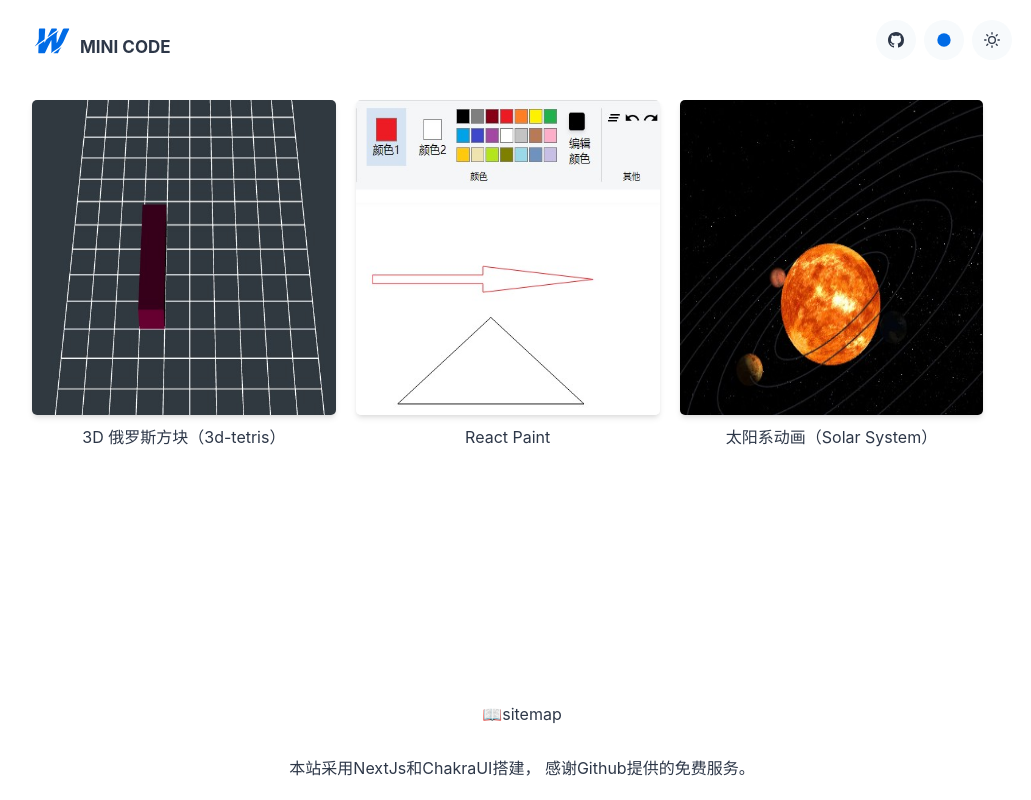
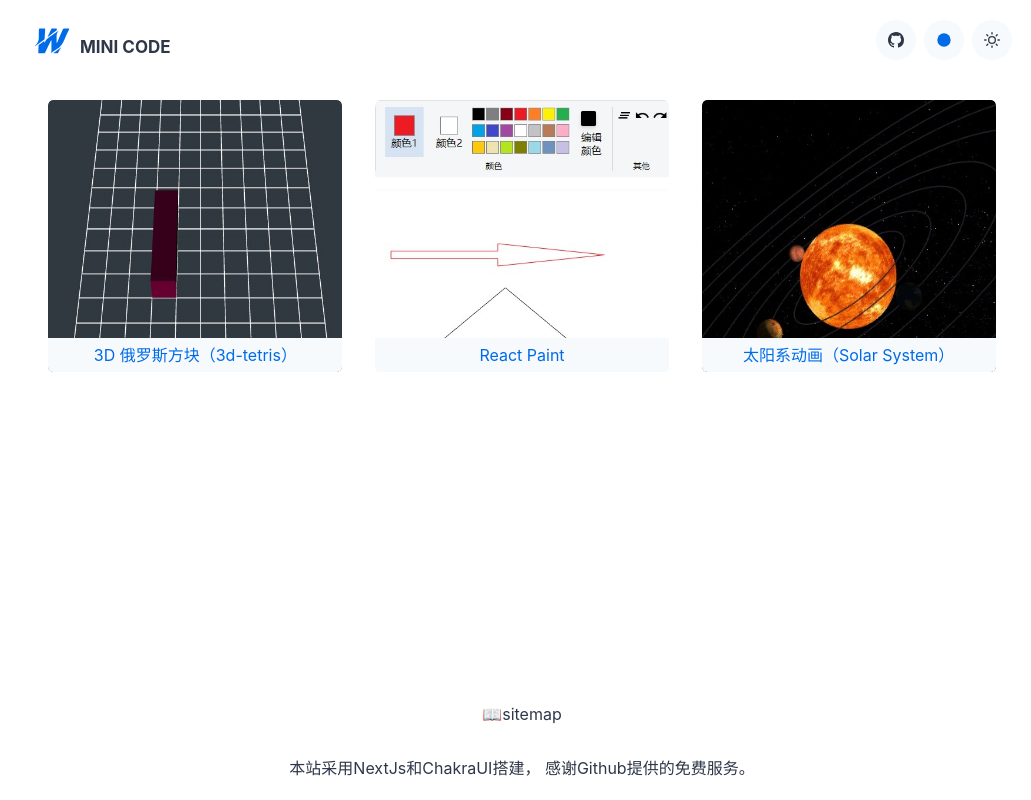
Before and after one commit to pengfeiw/minicode, a Next.js app: page / in a window 1280 px wide. Shown: the whole page, without its empty margins (118-1149 px from the left). Built offline with nearby package versions, Linux system fonts and the light colour scheme.

Commit message:
style: 优化主页样式

```diff
--- a/src/pages/index.tsx
+++ b/src/pages/index.tsx
@@ -1,18 +1,27 @@
-import {Flex, Grid, Box, Image, Text} from "@chakra-ui/react";
+import {Flex, Grid, Box, Image, Text, useColorModeValue} from "@chakra-ui/react";
 import Footer from "src/components/footer";
 import Header from "src/components/header";
 import {LayoutPage} from "../typing";
 import codes from "src/server/codes";
+import {useLinkColor} from "src/ui/theme";
 
 const Home: LayoutPage = () => {
 
+    const Textcolor = useLinkColor();
+
+    const backgroundColor = useColorModeValue("#f7fafc", "#3d4756");
+
     return (
         <Box>
-            <Grid wrap="wrap" gridRowGap="30px" gridColumnGap="20px" gridTemplateColumns={["repeat(1, 95%)", "repeat(2, 45%)", "repeat(3, 31%)"]}>
+            <Grid wrap="wrap" justifyContent="space-around" gridRowGap={5} gridTemplateColumns={["repeat(1, 95%)", "repeat(2, 45%)", "repeat(3,30%)"]}>
                 {
                     codes.map((code) => (
-                        <Box width="100%" key={code.url} position="relative" textAlign="center" >
+                        <Box width="100%" key={code.url} textAlign="center" borderRadius="5px" overflow="hidden">
+                            <Box position="relative" height="100%">
                                 <Image width="100%" height="100%" src={code.image} alt={code.name} />
+                                <Text p="5px 0px" position="absolute" bottom="0" color={Textcolor} bg={backgroundColor} width="100%">
+                                    {code.name}
+                                </Text>
                                 <Flex
                                     pos="absolute"
                                     top="0"
@@ -29,14 +38,13 @@ const Home: LayoutPage = () => {
                                         color: "white",
                                         background: "#bababacc"
                                     }}
+                                    cursor="pointer"
                                 >
                                     <Text flexGrow={0}>
                                         {code.description}
                                     </Text>
                                 </Flex>
-                            <Text mt="10px">
-                                {code.name}
-                            </Text>
+                            </Box>
                         </Box>
                     ))
                 }
--- a/src/ui/theme/foundations/colors.ts
+++ b/src/ui/theme/foundations/colors.ts
@@ -137,6 +137,8 @@ export function useLinkColor() {
     return useColorModeValue(linkColors.light, linkColors.dark)
 }
 
+
+
 export function useVisitedLinkColor() {
     return useColorModeValue(linkColors.visitedLight, linkColors.visitedDark)
 }
```
Also changed, not shown: next-env.d.ts. Lines whose indentation alone changed are shown as unchanged.
